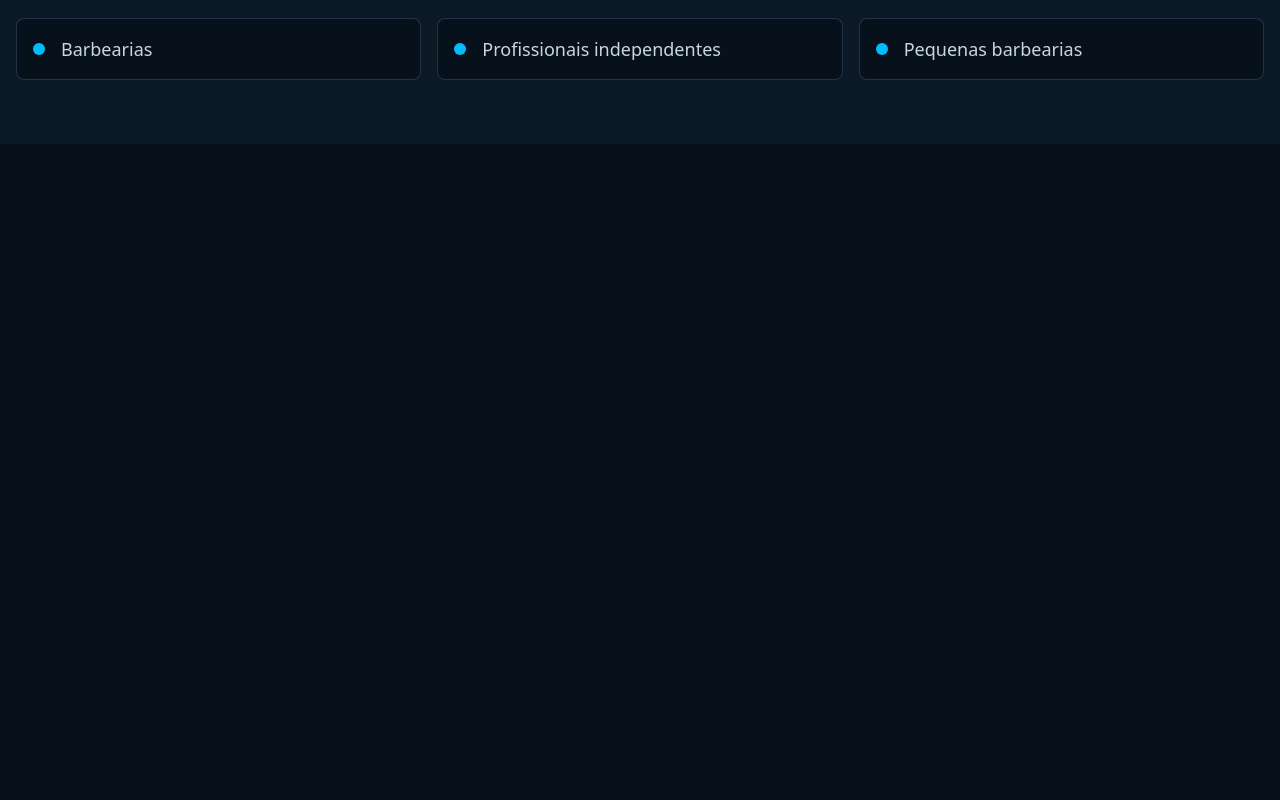
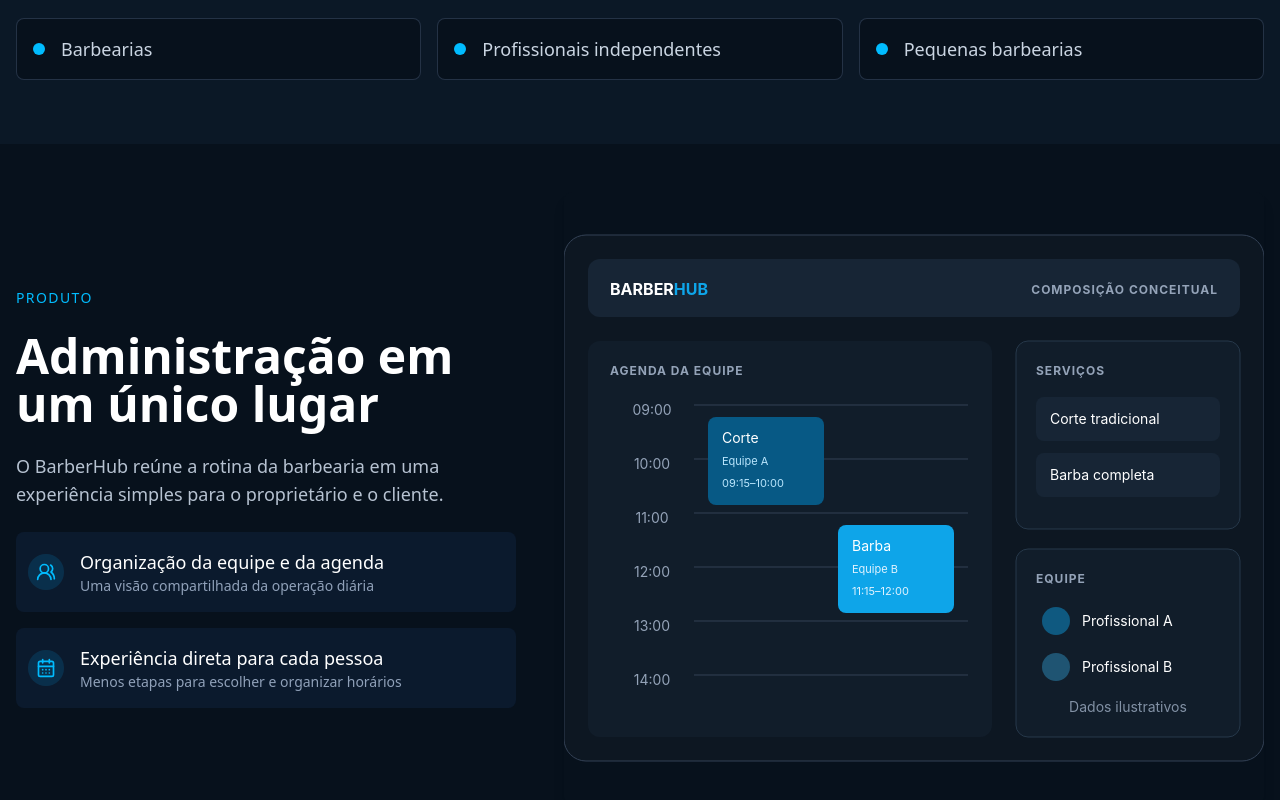
Before and after one commit to T-J-Labs/barberhub, a Next.js app in the folder frontend/: page / in a window 1280 px wide. Shown: the part 803-1603 px from the top of the page. Before the commit the page ends 947 px from the top, so only its background shows below. Built offline with nearby package versions, Linux system fonts and the light colour scheme.

Commit message:
feat(public-home): add product section

```diff
--- a/frontend/src/app/(public)/page.tsx
+++ b/frontend/src/app/(public)/page.tsx
@@ -1,13 +1,13 @@
 import { HeroSection } from "@/features/public-home/components/HeroSection";
 import { AudienceSection } from "@/features/public-home/components/AudienceSection";
-//import { ProductSection } from "@/features/public-home/components/ProductSection";
+import { ProductSection } from "@/features/public-home/components/ProductSection";
 
 export default function Home() {
   return (
     <>
       <HeroSection />
       <AudienceSection />
-      {/* <ProductSection /> */}
+      <ProductSection />
     </>
   );
 }
--- a/frontend/src/features/public-home/components/ProductSection.tsx
+++ b/frontend/src/features/public-home/components/ProductSection.tsx
@@ -0,0 +1,65 @@
+import { Container } from "@/components/ui/Container";
+import Image from "next/image";
+import { LuCalendarDays, LuUsersRound } from "react-icons/lu";
+
+export function ProductSection() {
+  return(
+    <section
+        id="produto"
+        className="relative isolate overflow-hidden bg-[#07111C] py-10 sm:py-12"
+    >
+
+        <Container>
+          <div className="grid items-center justify-center gap-4 lg:grid-cols-[5fr_7fr] lg:gap-12">
+
+            <div className="flex flex-col items-start justify-center gap-6">
+              <p className="text-sky-400 font-medium text-sm tracking-widest">PRODUTO</p>
+              <h2 className="text-[2.25rem] sm:text-5xl font-bold text-white">Administração em um único lugar</h2>
+              <p className="text-lg text-[#B6C2D1]">O BarberHub reúne a rotina da barbearia em uma experiência simples para o proprietário e o cliente.</p>
+
+              <div className="flex flex-col items-center justify-center gap-4 w-full">
+
+                <div
+                  className="flex  w-full items-center rounded-lg bg-[#0B1A2D] py-4 px-3 gap-4"
+                >
+                  <span className="flex size-9 shrink-0 items-center justify-center rounded-full bg-sky-500/15">
+                    <LuUsersRound aria-hidden="true" className="size-5 text-sky-400" />
+                  </span>
+                  <div className="flex flex-col items-start justify-center">
+                    <span className="text-lg font-medium">Organização da equipe e da agenda</span>
+                    <span className="text-sm text-slate-400">Uma visão compartilhada da operação diária</span>
+                  </div>
+                </div>
+
+                <div
+                  className="flex  w-full items-center rounded-lg bg-[#0B1A2D] py-4 px-3 gap-4"
+                >
+                  <span className="flex size-9 shrink-0 items-center justify-center rounded-full bg-sky-500/15">
+                    <LuCalendarDays aria-hidden="true" className="size-5 text-sky-400" />
+                  </span>
+                  <div className="flex flex-col items-start justify-center">
+                    <span className="text-lg font-medium">Experiência direta para cada pessoa</span>
+                    <span className="text-sm text-slate-400">Menos etapas para escolher e organizar horários</span>
+                  </div>
+                </div>
+
+              </div> {/* FIM DOS CARDS */}
+
+            </div>
+
+            <div className="w-full max-w-175 justify-self-center lg:justify-self-end">
+              <Image
+                src="/images/landing/product-dashboard-preview.svg"
+                alt="Exemplo ilustrativo da agenda, serviços e equipe no BarberHub"
+                width={700}
+                height={612}
+                className="rounded-lg shadow-lg h-auto w-full"
+              />
+            </div>
+
+          </div>
+        </Container>
+
+    </section>
+  )
+}
```
Also changed, not shown: frontend/public/images/landing/product-dashboard-preview.svg (added).
